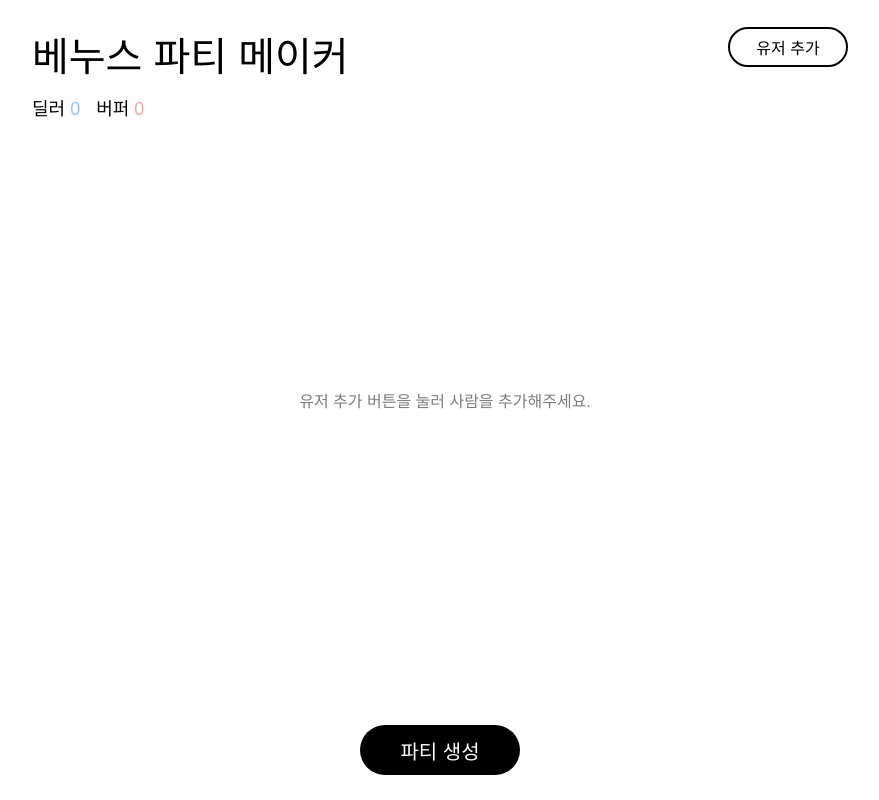
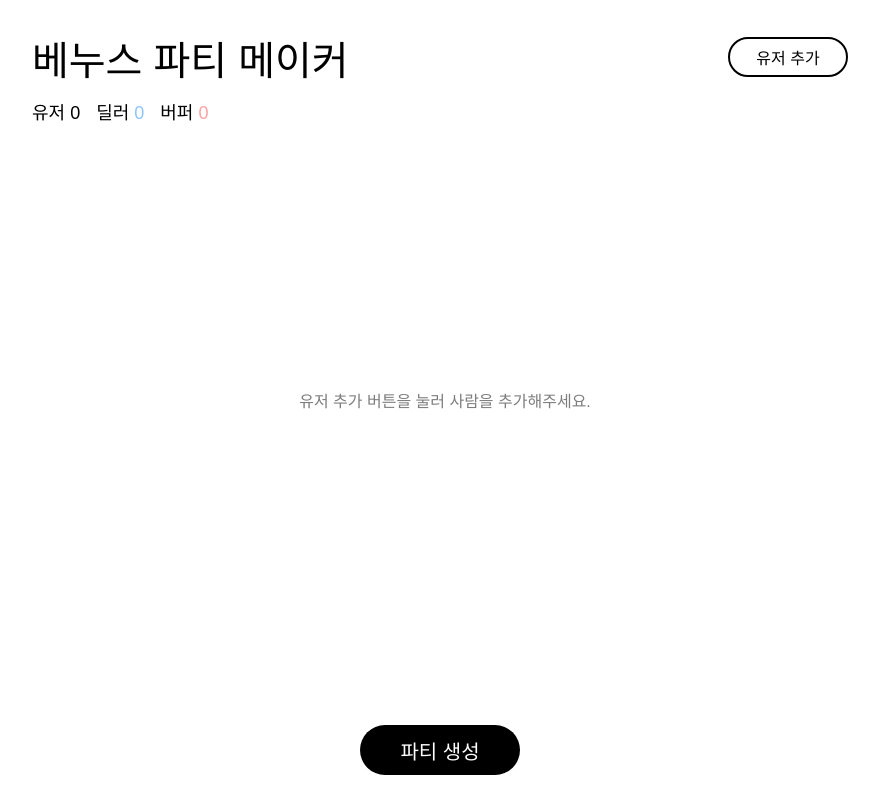
Before and after one commit to VenusPartyMaker/venus-party-maker-FE, a React (Vite) app: page / in a window 1280 px wide. Shown: the whole page, without its empty margins (200-1079 px from the left). Built offline with nearby package versions, Linux system fonts and the light colour scheme; a web font is replaced by a local one.

Commit message:
feat: 유저 count 출력

```diff
--- a/src/components/AddUserModal.tsx
+++ b/src/components/AddUserModal.tsx
@@ -1,10 +1,10 @@
 import { useModalStore } from "../store/modalStore";
-import { useListStore } from "../store/listStore";
+import { useDataStore } from "../store/dataStore";
 import { useRef, useState } from "react";
 
 export default function AddUserModal() {
     const { setAddUserModalOpen } = useModalStore();
-    const { addUser } = useListStore();
+    const { addUser } = useDataStore();
     const inputRef = useRef<HTMLInputElement>(null);
     const [showLengthMsg, setShowLengthMsg] = useState(false);
 
--- a/src/components/Header.tsx
+++ b/src/components/Header.tsx
@@ -1,7 +1,9 @@
 import { useModalStore } from "../store/modalStore";
+import { useDataStore } from "../store/dataStore";
 
 export default function Header() {
     const { setAddUserModalOpen } = useModalStore();
+    const userCount = useDataStore((state) => state.userCount);
 
     const handleAddUserModal = () => {
         setAddUserModalOpen();
@@ -9,7 +11,7 @@ export default function Header() {
     return (
         <>
             <div className="h-[150px] justify-center flex flex-col gap-1">
-                <div className="w-full flex flex-row justify-between">
+                <div className="w-full flex flex-row justify-between items-center">
                     <h1>베누스 파티 메이커</h1>
                     <button
                         className="h-[40px] w-[120px] rounded-full border-2 hover:bg-gray-200 duration-200"
@@ -19,6 +21,9 @@ export default function Header() {
                     </button>
                 </div>
                 <div className="flex flex-row text-lg gap-4">
+                    <p>
+                        유저 <span className="gmarket-bold">{userCount}</span>
+                    </p>
                     <p>
                         딜러{" "}
                         <span className="gmarket-bold text-blue-300">0</span>
--- a/src/components/List.tsx
+++ b/src/components/List.tsx
@@ -1,8 +1,8 @@
 import ListItem from "./ListItem";
-import { useListStore } from "../store/listStore";
+import { useDataStore } from "../store/dataStore";
 
 export default function List() {
-    const list = useListStore((state) => state.list);
+    const list = useDataStore((state) => state.list);
 
     return (
         <>
--- a/src/css/index.css
+++ b/src/css/index.css
@@ -13,10 +13,12 @@
     h1 {
         font-family: "GmarketSansBold", sans-serif;
         font-size: 40px;
+        padding-top: 8px;
     }
     h2 {
         font-family: "GmarketSansBold", sans-serif;
         font-size: 32px;
+        padding-top: 4px;
     }
     h3 {
         font-family: "GmarketSansBold", sans-serif;
--- a/src/store/listStore.ts
+++ b/src/store/dataStore.ts
@@ -1,26 +1,34 @@
 import { create } from "zustand";
 
-interface ListStore {
+interface DataStore {
     list: User[];
+    userCount: number;
+    dealerCount: number;
+    bufferCount: number;
     addUser: (user: string) => void;
     deleteUser: (user: string) => void;
     // addCharacter: (character: { name: string; isBuffer: boolean }) => void;
     // deleteCharacter: (name: string) => void;
 }
 
-export const useListStore = create<ListStore>()((set, get) => ({
+export const useDataStore = create<DataStore>()((set, get) => ({
     list: [],
+    userCount: 0,
+    dealerCount: 0,
+    bufferCount: 0,
     addUser: (user) => {
         set({
             list: [
                 ...get().list,
                 { name: user, account: null, server: null, characters: [] },
             ],
+            userCount: get().userCount + 1,
         });
     },
     deleteUser: (user) => {
         set({
             list: get().list.filter((u) => u.name !== user),
+            userCount: get().userCount - 1,
         });
     },
     // addCharacter: (character) => {},
```
